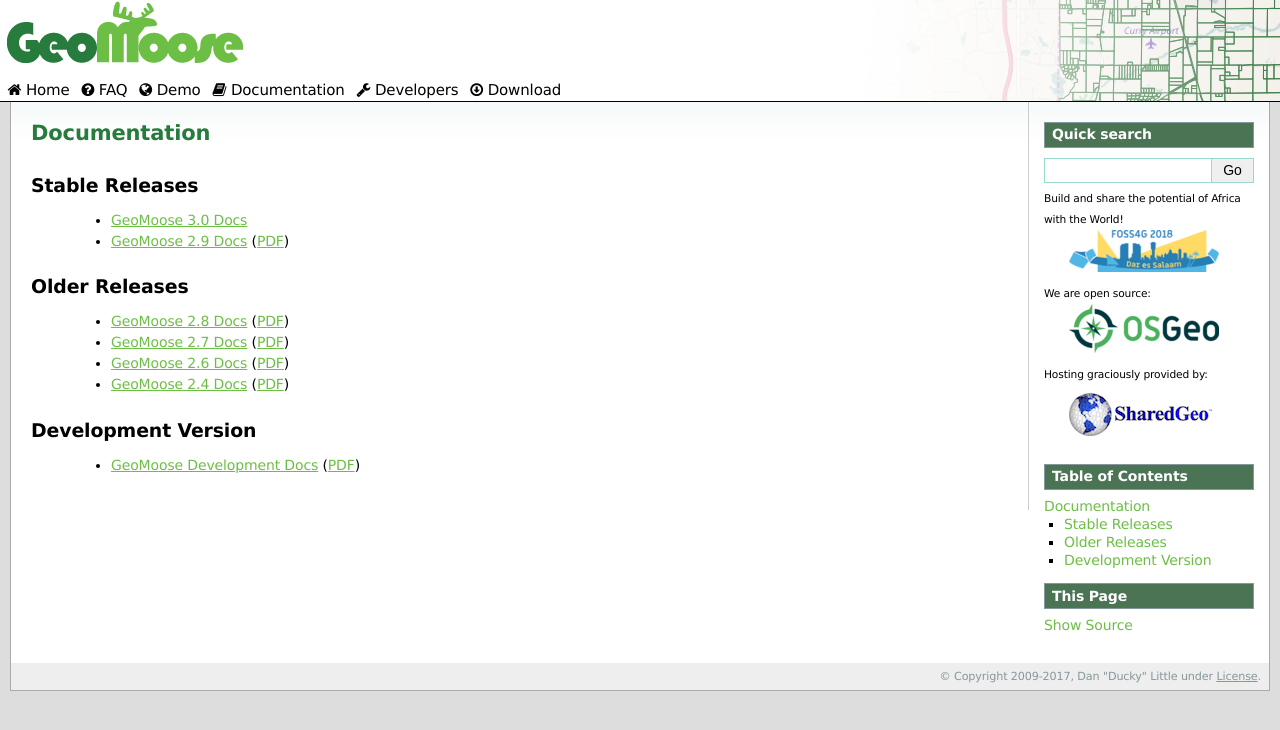
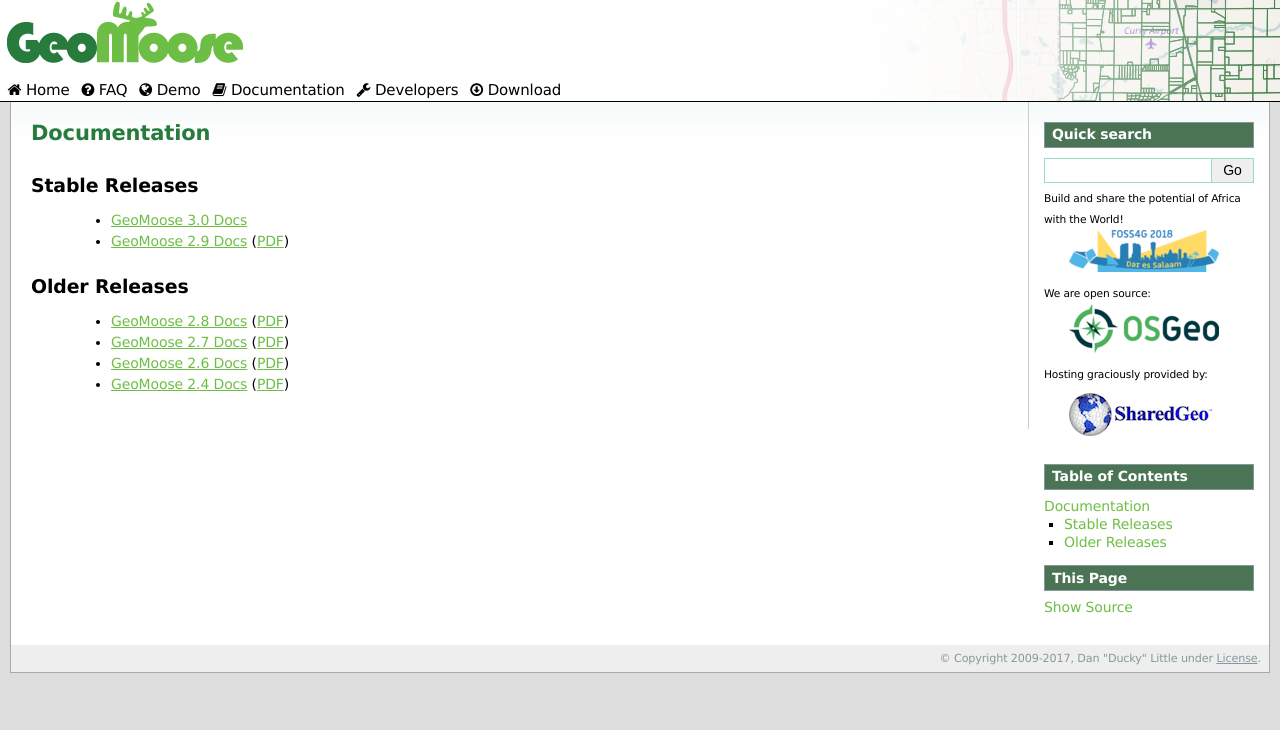
Before and after one commit to herambchaudhari4121/geomoose-website, a Sphinx documentation site: the page built from source/documentation.rst, in a window 1280 px wide. Shown: the top 730 px of the page. Built offline with Sphinx 7.4.7, drawn with Linux system fonts in a browser that asks for light colours.

Commit message:
Remove "Development Version" from documentation.
This references the old 2.9.x series development branch.

```diff
--- a/source/documentation.rst
+++ b/source/documentation.rst
@@ -14,7 +14,3 @@
 	* `GeoMoose 2.7 Docs <http://docs.geomoose.org/2.7/index.html>`_ (`PDF <http://docs.geomoose.org/2.7/GeoMOOSE.pdf>`_)
 	* `GeoMoose 2.6 Docs <http://docs.geomoose.org/2.6/index.html>`_ (`PDF <http://docs.geomoose.org/2.6/GeoMOOSE.pdf>`_)
 	* `GeoMoose 2.4 Docs <http://docs.geomoose.org/2.4/index.html>`_ (`PDF <http://docs.geomoose.org/2.4/GeoMOOSE.pdf>`_)
-
-Development Version
-^^^^^^^^^^^^^^^^^^^
-	* `GeoMoose Development Docs <http://docs.geomoose.org/master/index.html>`_ (`PDF <http://docs.geomoose.org/master/GeoMOOSE.pdf>`_)
```
